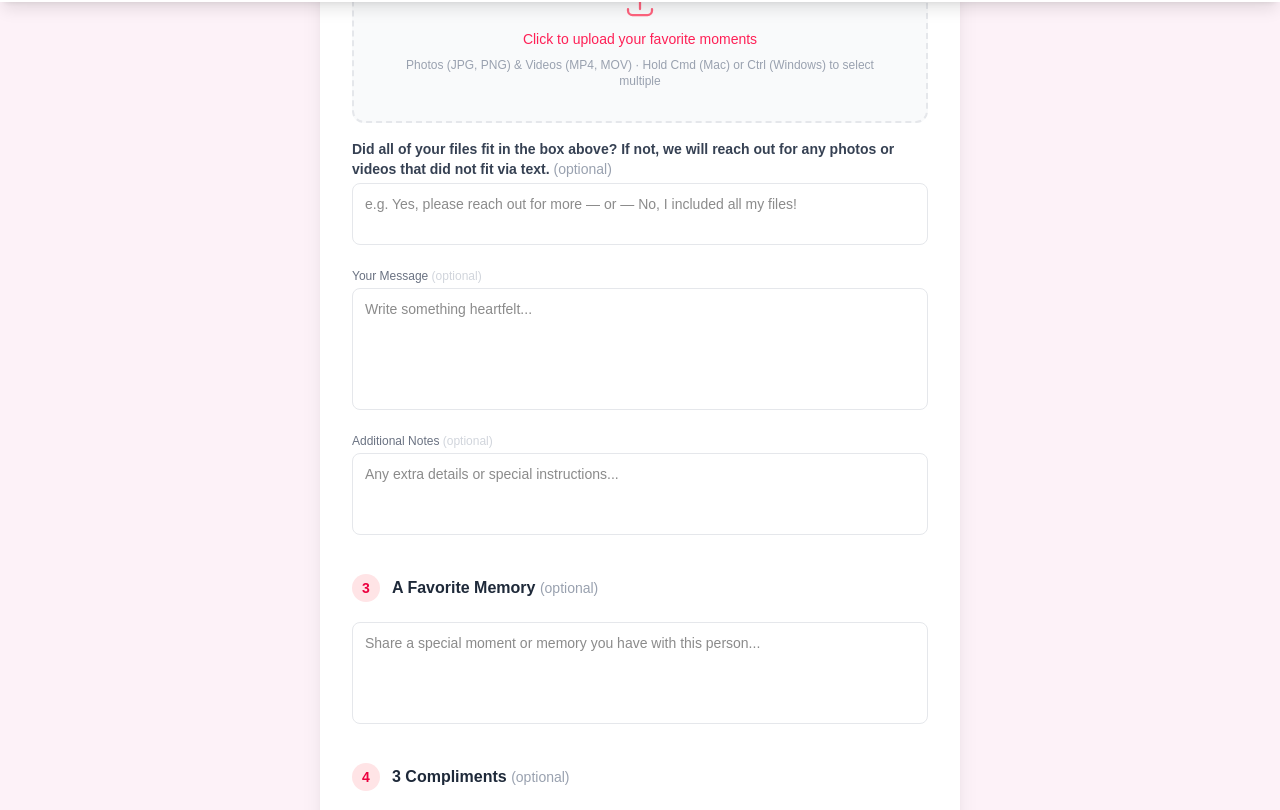
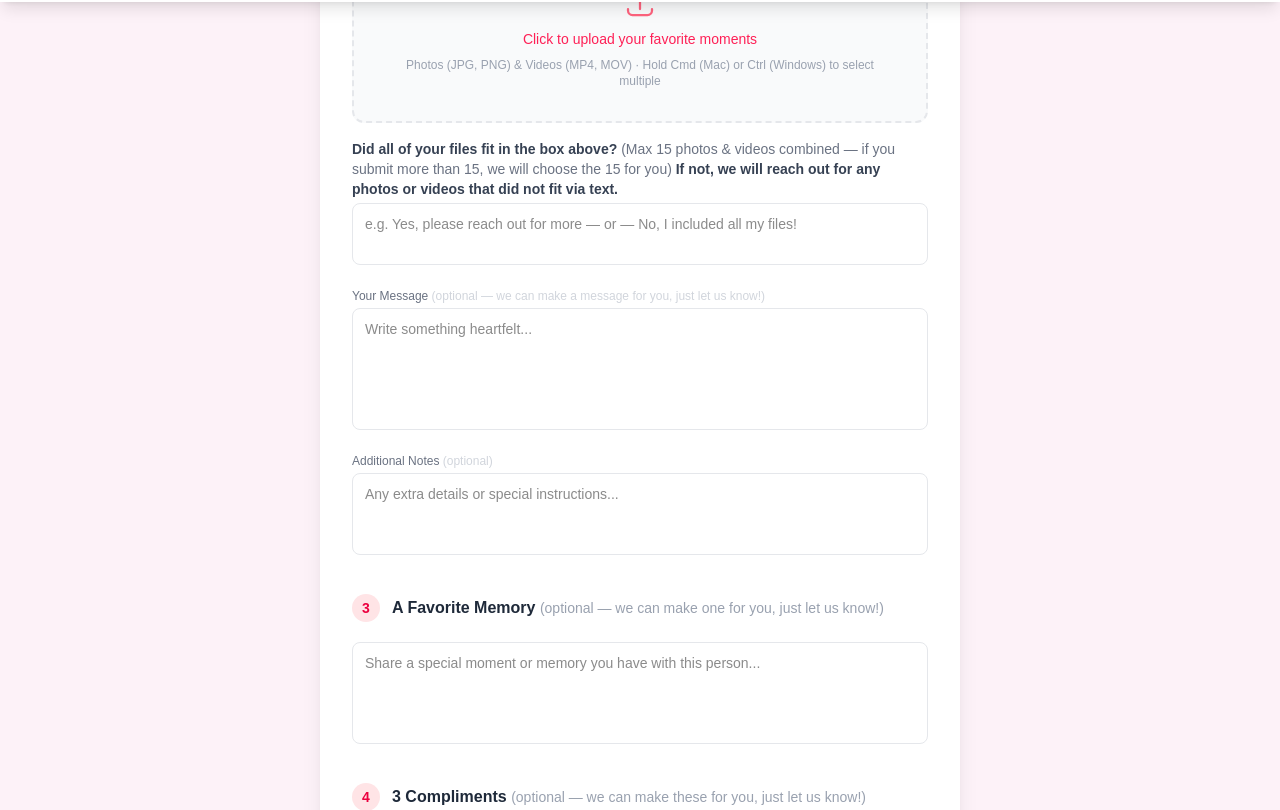
Before and after one commit to codyymas/heartfelt-grams, a Next.js app: page / in a window 1280 px wide. Shown: the part 798-1608 px from the top of the page. Built offline with nearby package versions, Linux system fonts and the light colour scheme.

Commit message:
Update optional labels for message, memory, and compliments

```diff
--- a/app/OrderForm.tsx
+++ b/app/OrderForm.tsx
@@ -265,17 +265,18 @@ export default function OrderForm() {
         </div>
 
         <div className="mt-4">
-          <label className="block text-sm font-bold text-gray-700 mb-1">Did all of your files fit in the box above? If not, we will reach out for any photos or videos that did not fit via text. <span className="font-normal text-gray-400">(optional)</span></label>
+          <label className="block text-sm font-bold text-gray-700 mb-1">Did all of your files fit in the box above? <span className="font-normal text-gray-500">(Max 15 photos &amp; videos combined — if you submit more than 15, we will choose the 15 for you)</span> If not, we will reach out for any photos or videos that did not fit via text.</label>
           <textarea
             placeholder="e.g. Yes, please reach out for more — or — No, I included all my files!"
             rows={2}
+            required
             className="w-full border border-gray-200 rounded-lg px-3 py-2.5 text-sm focus:outline-none focus:ring-2 focus:ring-rose-200 resize-none"
             onChange={(e) => setFormData({ ...formData, missingFiles: e.target.value })}
           />
         </div>
 
         <div className="mt-4">
-          <label className="block text-xs text-gray-500 mb-1">Your Message <span className="text-gray-300">(optional)</span></label>
+          <label className="block text-xs text-gray-500 mb-1">Your Message <span className="text-gray-300">(optional — we can make a message for you, just let us know!)</span></label>
           <textarea
             placeholder="Write something heartfelt..."
             rows={5}
@@ -302,7 +303,7 @@ export default function OrderForm() {
           <div className="w-7 h-7 rounded-full bg-rose-100 text-rose-600 text-sm font-bold flex items-center justify-center shrink-0">
             3
           </div>
-          <h2 className="font-semibold text-gray-800">A Favorite Memory <span className="text-gray-400 font-normal text-sm">(optional)</span></h2>
+          <h2 className="font-semibold text-gray-800">A Favorite Memory <span className="text-gray-400 font-normal text-sm">(optional — we can make one for you, just let us know!)</span></h2>
         </div>
 
         <textarea
@@ -319,7 +320,7 @@ export default function OrderForm() {
           <div className="w-7 h-7 rounded-full bg-rose-100 text-rose-600 text-sm font-bold flex items-center justify-center shrink-0">
             4
           </div>
-          <h2 className="font-semibold text-gray-800">3 Compliments <span className="text-gray-400 font-normal text-sm">(optional)</span></h2>
+          <h2 className="font-semibold text-gray-800">3 Compliments <span className="text-gray-400 font-normal text-sm">(optional — we can make these for you, just let us know!)</span></h2>
         </div>
 
         <div className="space-y-3">
```
